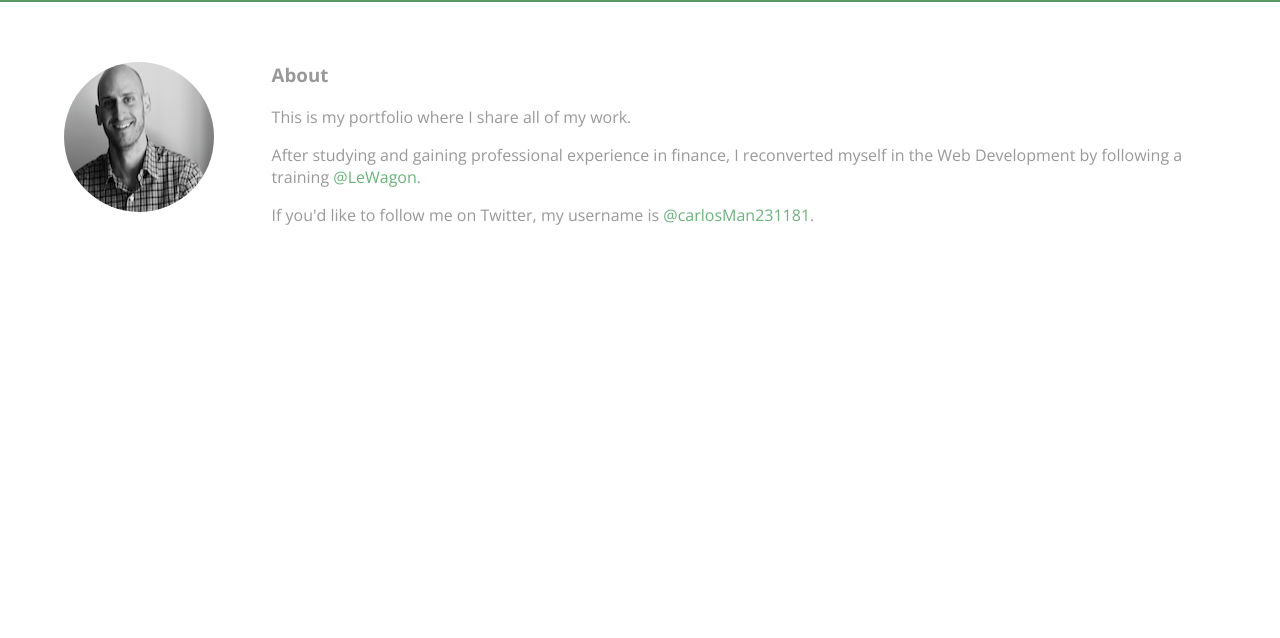
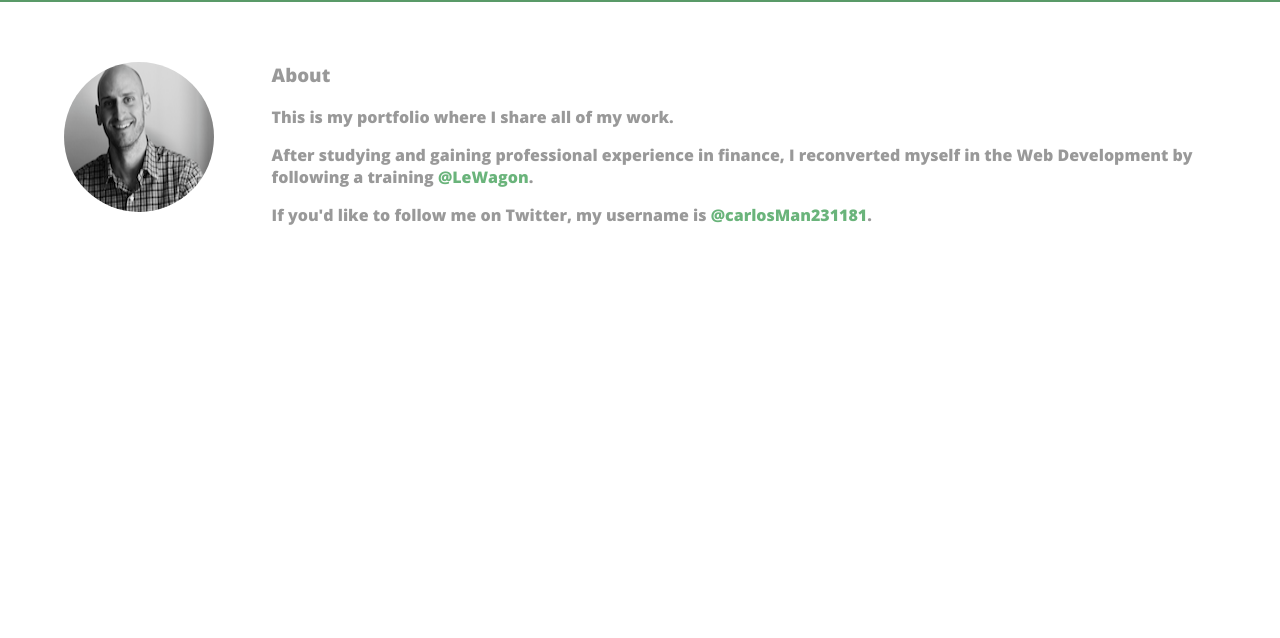
Before and after one commit to CarlosGomes94290/profile, a plain HTML site: page about.html in a window 1280 px wide. Shown: the part 103-741 px from the top of the page. Drawn offline with nearby package versions, Linux system fonts and the light colour scheme.

Commit message:
Fixed font

```diff
--- a/about.html
+++ b/about.html
@@ -4,7 +4,7 @@
     <meta charset="utf-8">
     <title>Charles Madureira | Full-stack developer</title>
     <link rel="stylesheet" href="css/normalize.css">
-    <link href='http://fonts.googleapis.com/css?family=Changa+One|Open+Sans:400italic,700italic,400,700,800' rel='stylesheet' type='text/css'>
+    <link href="https://fonts.googleapis.com/css?family=Changa+One:400,400i|Open+Sans:400i,700i,800" rel="stylesheet">
     <link rel="stylesheet" href="css/main.css">
     <link rel="stylesheet" href="css/responsive.css">
     <meta name="viewport" content="width=device-width, initial-scale=1.0">
```
Also changed, not shown: contact.html (+1 -1 lines), index.html (+1 -1 lines), portfolio.html (+1 -1 lines).
